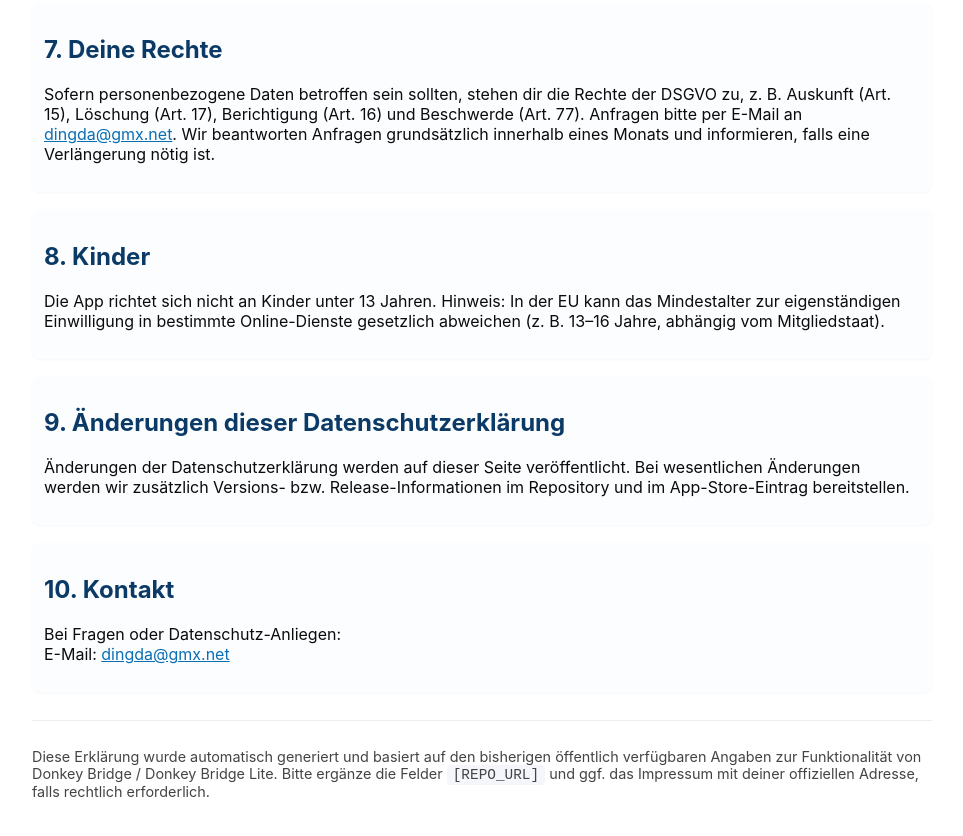
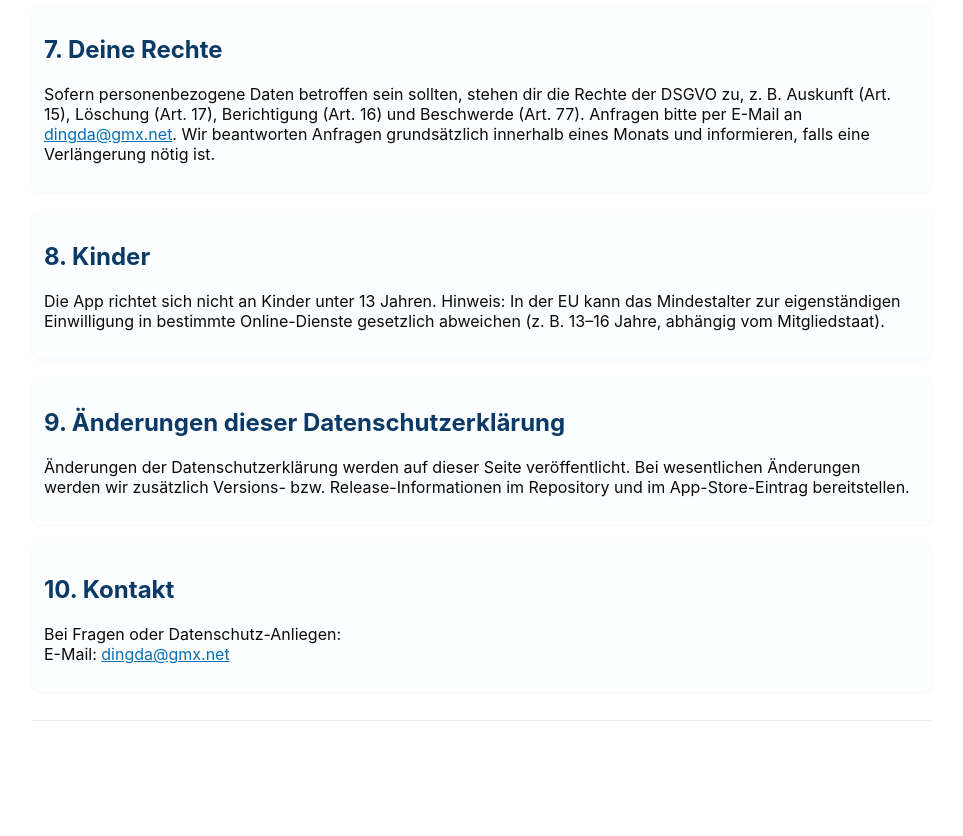
Before and after one commit to DonkeyBridgeLite/DonkeyBridge, a plain HTML site: page docs/index.html in a window 1280 px wide. Shown: the part 1613-2449 px from the top of the page, without its empty margins (158-1121 px from the left). After the commit the page ends 2406 px from the top, so only its background shows below. Drawn offline with Linux system fonts and the light colour scheme.

Commit message:
Update index.html

```diff
--- a/docs/index.html
+++ b/docs/index.html
@@ -108,7 +108,6 @@ Deutschland
   </section>
 
   <footer>
-    <p>Diese Erklärung wurde automatisch generiert und basiert auf den bisherigen öffentlich verfügbaren Angaben zur Funktionalität von Donkey Bridge / Donkey Bridge Lite. Bitte ergänze die Felder <code>[REPO_URL]</code> und ggf. das Impressum mit deiner offiziellen Adresse, falls rechtlich erforderlich.</p>
   </footer>
 </body>
 </html>
```
